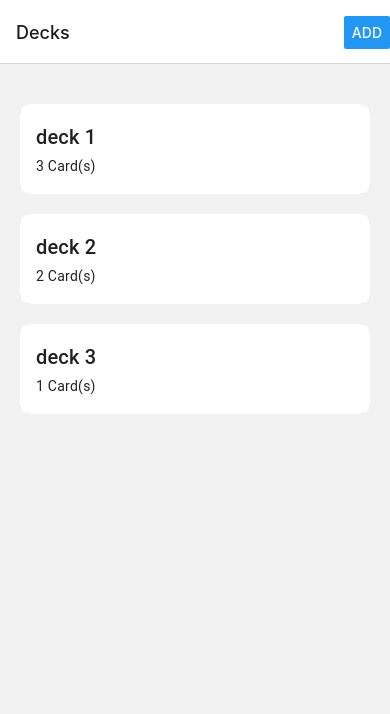
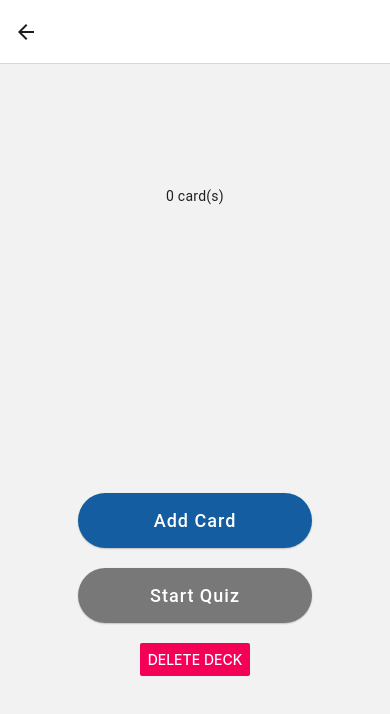
Before and after one commit to shubhamjindal30/mobile-flashcards, a React Native app: screen /DeckScreen in a window 390 px wide. Shown: the top 714 px of the page. Built offline with nearby package versions, Linux system fonts and the light colour scheme.

Commit message:
feat: design deck screen

```diff
--- a/src/navigation/index.tsx
+++ b/src/navigation/index.tsx
@@ -6,7 +6,7 @@
 import { NavigationContainer } from '@react-navigation/native';
 import { createNativeStackNavigator } from '@react-navigation/native-stack';
 
-import { DeckListScreen, NotFoundScreen } from '../screens';
+import { DeckListScreen, DeckScreen, NotFoundScreen } from '../screens';
 import { RootStackParamList } from '../types';
 
 const Navigation = () => {
@@ -31,6 +31,11 @@ const RootNavigator = () => {
         component={DeckListScreen}
         options={{ headerShown: true, title: 'Decks' }}
       />
+      <Stack.Screen
+        name="DeckScreen"
+        component={DeckScreen}
+        options={{ headerShown: true, title: '' }}
+      />
       <Stack.Screen name="NotFoundScreen" component={NotFoundScreen} options={{ title: 'Oops!' }} />
     </Stack.Navigator>
   );
--- a/src/screens/DeckListScreen.tsx
+++ b/src/screens/DeckListScreen.tsx
@@ -5,7 +5,7 @@ import { Paragraph, Title } from 'react-native-paper';
 import { RootStackScreenProps } from '../types';
 import { ClickableCard } from '../components';
 
-const decks = [
+export const decks = [
   {
     id: 1,
     name: 'deck 1',
@@ -44,7 +44,15 @@ const DeckListScreen = ({ navigation }: RootStackScreenProps<'DeckListScreen'>)
   return (
     <ScrollView contentContainerStyle={styles.container}>
       {decks.map((deck) => (
-        <ClickableCard key={deck.id} style={styles.card} onPress={() => {}}>
+        <ClickableCard
+          key={deck.id}
+          style={styles.card}
+          onPress={() =>
+            navigation.navigate('DeckScreen', {
+              deckId: deck.id
+            })
+          }
+        >
           <Title>{deck.name}</Title>
           <Paragraph>{Object.keys(deck.cards || {}).length} Card(s)</Paragraph>
         </ClickableCard>
--- /dev/null
+++ b/src/screens/DeckScreen.tsx
@@ -0,0 +1,62 @@
+import { StyleSheet, View, Button as DefaultButton } from 'react-native';
+import { Paragraph, Title } from 'react-native-paper';
+
+import { RootStackScreenProps } from '../types';
+import { Theme } from '../constants';
+import { decks } from './DeckListScreen';
+import { Button } from '../components';
+
+const DeckScreen = ({ route }: RootStackScreenProps<'DeckScreen'>) => {
+  const deckId = route?.params?.deckId || null;
+
+  const deck = deckId ? decks.find((x) => x.id === deckId) : null;
+
+  return (
+    <View style={styles.container}>
+      <View style={styles.headingView}>
+        <Title style={styles.title}>{deck?.name}</Title>
+        <Paragraph>{Object.keys(deck?.cards || {}).length} card(s)</Paragraph>
+      </View>
+      <View style={styles.buttonsView}>
+        <Button mode="contained" onPress={() => {}}>
+          Add Card
+        </Button>
+        <Button
+          style={styles.marginTop}
+          mode="contained"
+          color={Theme.colors.backdrop}
+          onPress={() => {}}
+        >
+          Start Quiz
+        </Button>
+        <View style={styles.marginTop}>
+          <DefaultButton title="Delete Deck" color={Theme.colors.notification} onPress={() => {}} />
+        </View>
+      </View>
+    </View>
+  );
+};
+
+export default DeckScreen;
+
+const styles = StyleSheet.create({
+  container: {
+    flex: 1
+  },
+  title: {
+    fontSize: 30
+  },
+  headingView: {
+    flex: 1,
+    justifyContent: 'center',
+    alignItems: 'center'
+  },
+  buttonsView: {
+    flex: 2,
+    justifyContent: 'center',
+    alignItems: 'center'
+  },
+  marginTop: {
+    marginTop: 20
+  }
+});
--- a/src/screens/index.ts
+++ b/src/screens/index.ts
@@ -1,4 +1,5 @@
 import DeckListScreen from './DeckListScreen';
+import DeckScreen from './DeckScreen';
 import NotFoundScreen from './NotFoundScreen';
 
-export { DeckListScreen, NotFoundScreen };
+export { DeckListScreen, DeckScreen, NotFoundScreen };
--- a/src/types.ts
+++ b/src/types.ts
@@ -13,6 +13,7 @@ declare global {
 
 export type RootStackParamList = {
   DeckListScreen: undefined;
+  DeckScreen: { deckId?: number } | undefined;
   NotFoundScreen: undefined;
 };
 
```
